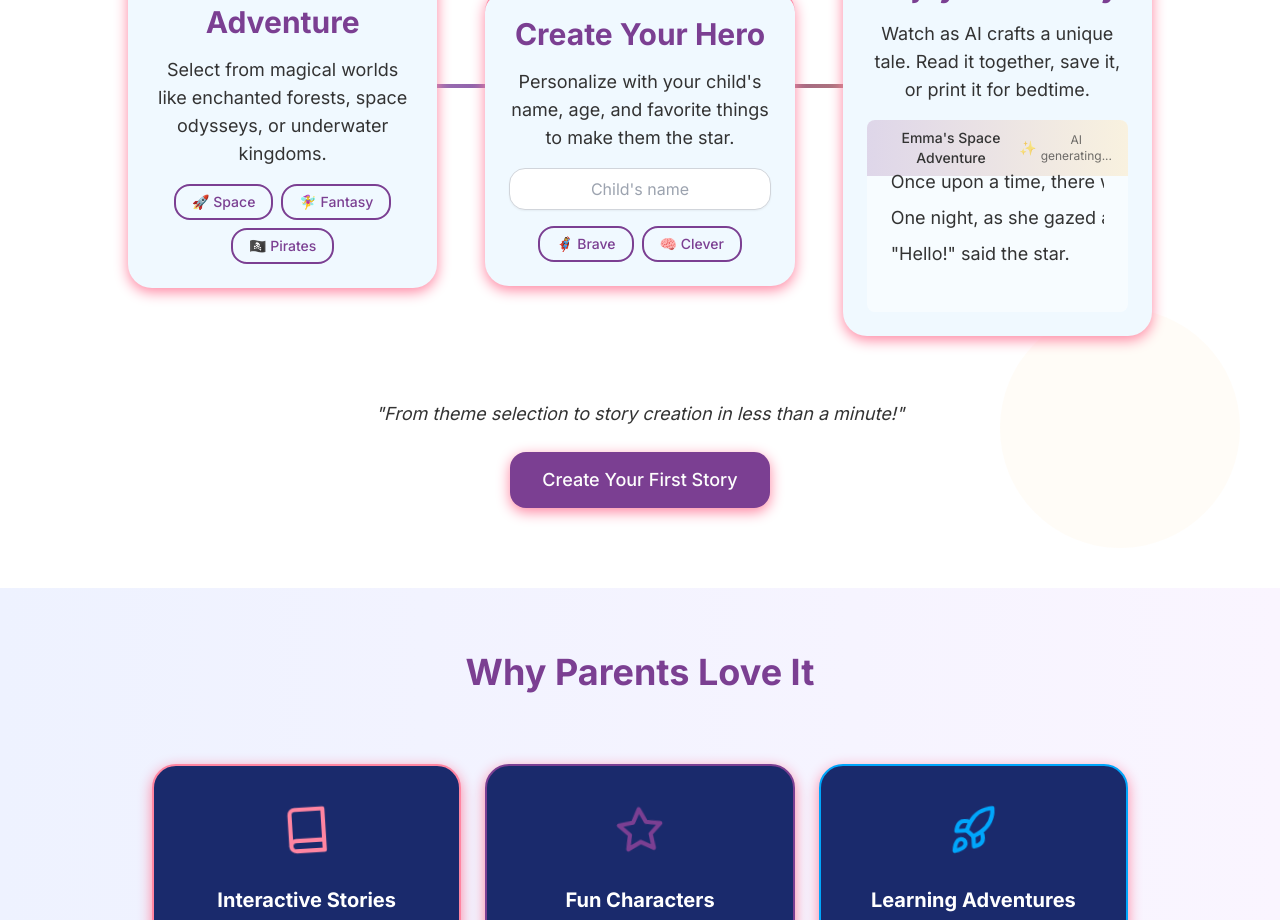
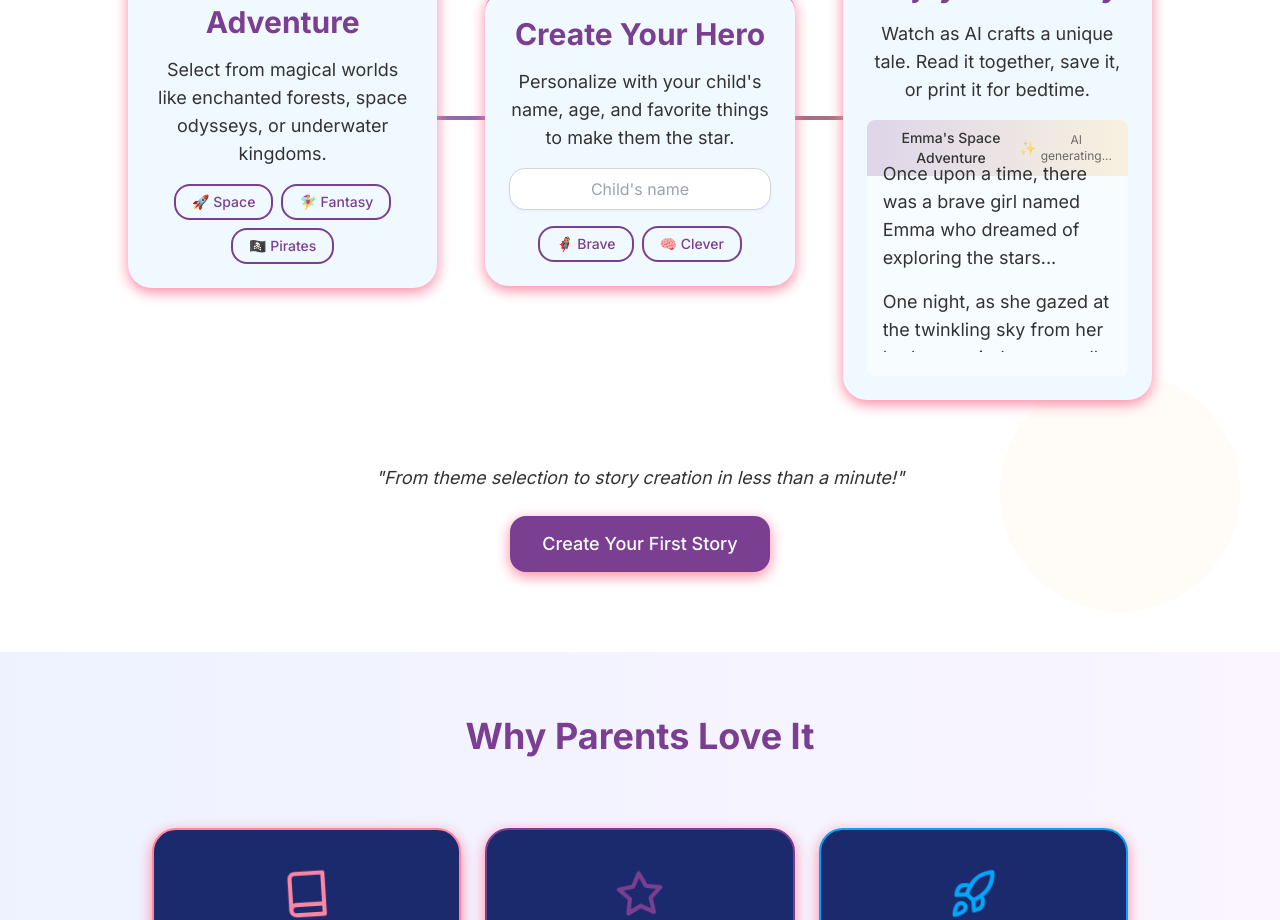
Before and after one commit to jdavini23/bedtime-stories, a Next.js app: page / in a window 1280 px wide. Shown: the part 980-1900 px from the top of the page. Built offline with nearby package versions, Linux system fonts and the light colour scheme.

Commit message:
Fix story card display issues and improve typing animation

```diff
--- a/src/app/globals.css
+++ b/src/app/globals.css
@@ -121,10 +121,11 @@ body {
 /* Typing animation for story generation */
 .typing-animation {
   overflow: hidden;
-  white-space: nowrap;
-  margin-bottom: 0.5rem;
+  white-space: normal;
+  margin-bottom: 1rem;
   animation: typing 3s steps(40, end) forwards;
   opacity: 0;
+  display: block;
 }
 
 .typing-animation.delay-2 {
--- a/src/app/page.tsx
+++ b/src/app/page.tsx
@@ -171,7 +171,7 @@ export default function Home() {
                   <p className="text-text-secondary dark:text-text-primary/80">
                     Watch as AI crafts a unique tale. Read it together, save it, or print it for bedtime.
                   </p>
-                  <div className="relative h-48 mt-4 overflow-hidden rounded-lg bg-white/50 dark:bg-midnight-light/50 p-4">
+                  <div className="relative h-64 mt-4 overflow-hidden rounded-lg bg-white/50 dark:bg-midnight-light/50">
                     <div className="absolute top-0 left-0 right-0 py-2 px-4 bg-gradient-to-r from-primary/20 to-golden/20 flex items-center justify-between">
                       <span className="text-sm font-medium">Emma's Space Adventure</span>
                       <div className="flex items-center gap-1">
@@ -179,7 +179,7 @@ export default function Home() {
                         <span className="text-xs animate-pulse">AI generating...</span>
                       </div>
                     </div>
-                    <div className="mt-8 text-left text-sm story-text overflow-y-auto h-32 px-2">
+                    <div className="mt-10 text-left text-sm story-text overflow-y-auto h-48 px-4">
                       <p className="typing-animation">
                         Once upon a time, there was a brave girl named Emma who dreamed of exploring the stars...
                       </p>
```
